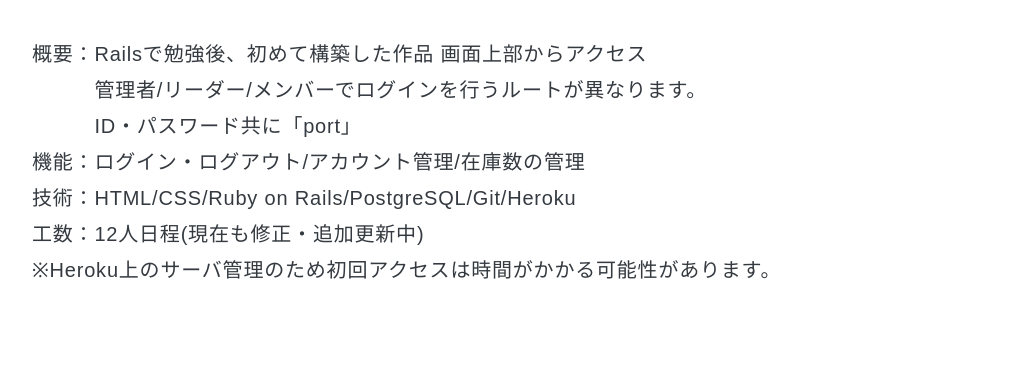
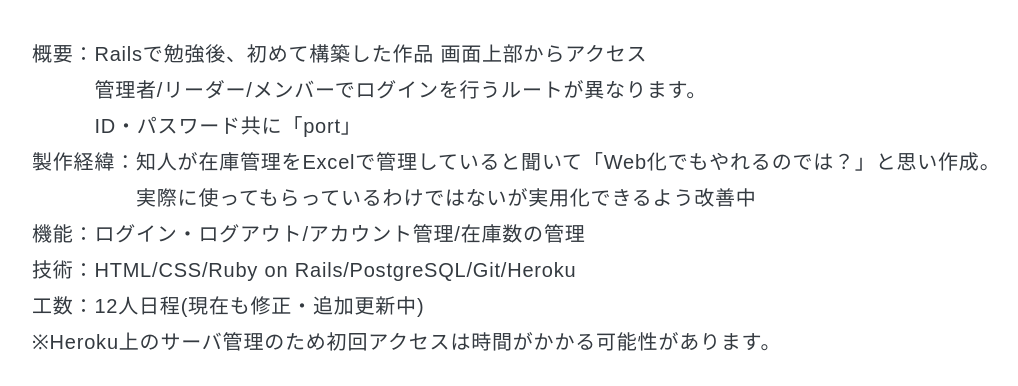
Before and after one commit to SuzukiGoshi/Portfolio, a plain HTML site: page invcnt_index.html in a window 1280 px wide. Shown: the part 414-800 px from the top of the page, without its empty margins (104-1122 px from the left). Drawn offline with nearby package versions, Linux system fonts and the light colour scheme.

Commit message:
在庫管理に製作経緯を追記

```diff
--- a/invcnt_index.html
+++ b/invcnt_index.html
@@ -47,6 +47,8 @@
                             <li>概要：Railsで勉強後、初めて構築した作品 画面上部からアクセス</li>
                             <li>　　　管理者/リーダー/メンバーでログインを行うルートが異なります。</li>
                             <li>　　　ID・パスワード共に「port」</li>
+                            <li>製作経緯：知人が在庫管理をExcelで管理していると聞いて「Web化でもやれるのでは？」と思い作成。</li>
+                            <li>　　　　　実際に使ってもらっているわけではないが実用化できるよう改善中</li>
                             <li>機能：ログイン・ログアウト/アカウント管理/在庫数の管理</li>
                             <li>技術：HTML/CSS/Ruby on Rails/PostgreSQL/Git/Heroku</li>
                             <li>工数：12人日程(現在も修正・追加更新中)</li>
```
